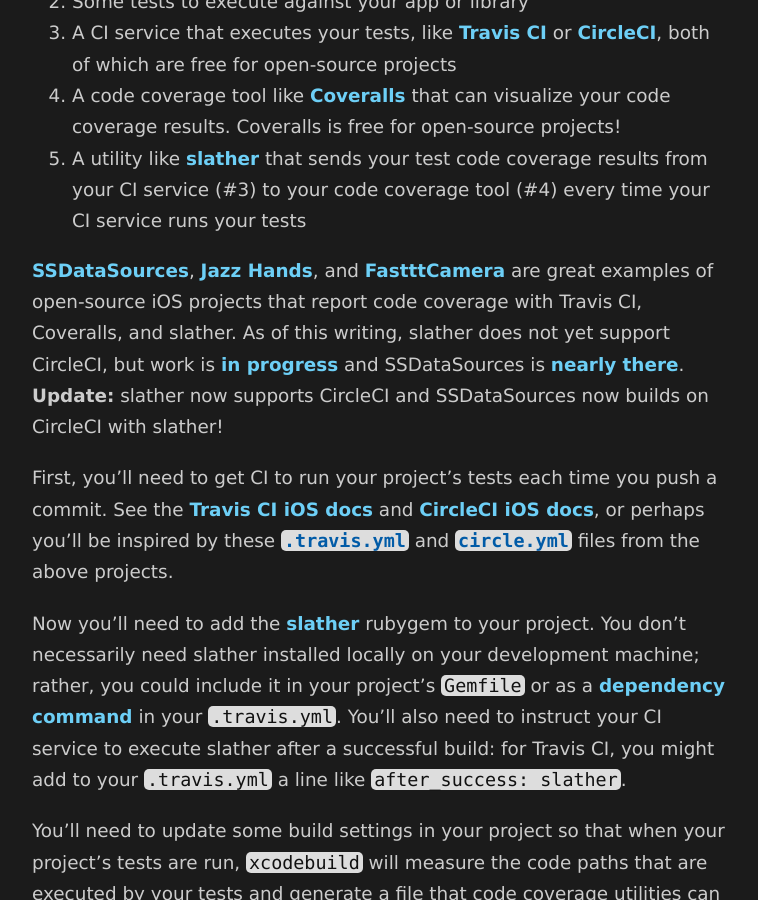
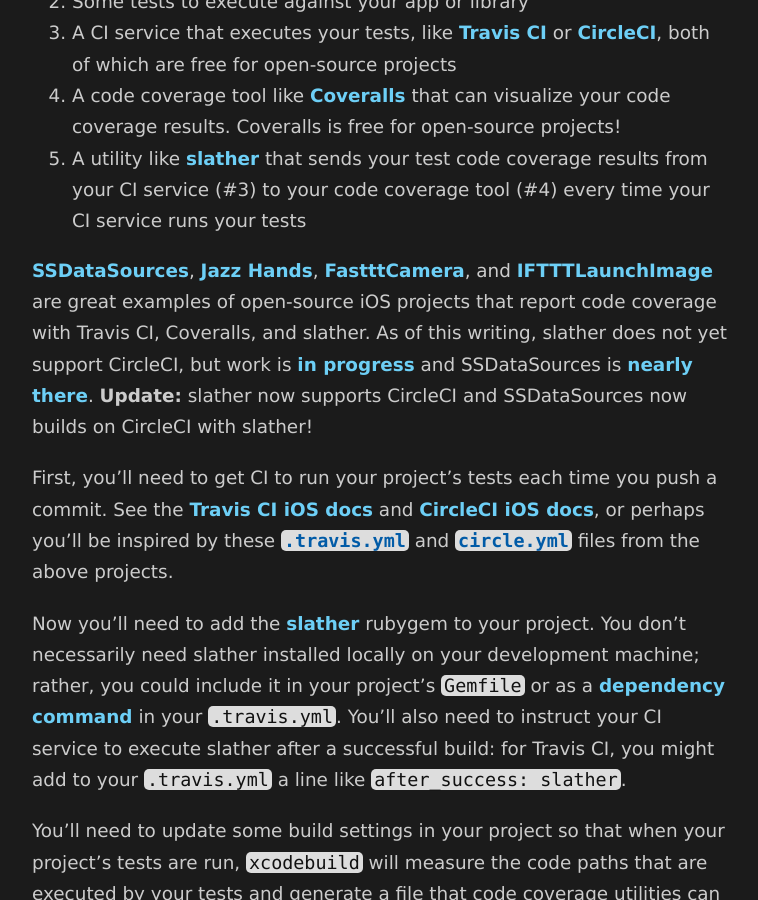
Before and after one commit to jhersh/list.her.sh, a Jekyll site: the page built from _posts/2015-03-11-ios-test-coverage-with-coveralls.md, in a window 1280 px wide and 900 px high, scrolled down 638 px. Shown: the whole window, without its empty margins (258-1016 px from the left). Built offline with Jekyll 4.4.1, drawn with Linux system fonts in a browser that asks for light colours; Markdown is read by kramdown in place of the engine named in the settings.

Commit message:
Add IFTTTLaunchImage example

```diff
--- a/_posts/2015-03-11-ios-test-coverage-with-coveralls.md
+++ b/_posts/2015-03-11-ios-test-coverage-with-coveralls.md
@@ -17,7 +17,7 @@ You will need:
 4. A code coverage tool like [Coveralls](https://coveralls.io) that can visualize your code coverage results. Coveralls is free for open-source projects!
 5. A utility like [slather](https://github.com/venmo/slather) that sends your test code coverage results from your CI service (#3) to your code coverage tool (#4) every time your CI service runs your tests
 
-[SSDataSources](https://github.com/splinesoft/SSDataSources), [Jazz Hands](https://github.com/IFTTT/JazzHands), and [FastttCamera](https://github.com/IFTTT/FastttCamera) are great examples of open-source iOS projects that report code coverage with Travis CI, Coveralls, and slather. As of this writing, slather does not yet support CircleCI, but work is [in progress](https://github.com/venmo/slather/pull/55) and SSDataSources is [nearly there](https://github.com/splinesoft/SSDataSources/pull/49). **Update:** slather now supports CircleCI and SSDataSources now builds on CircleCI with slather!
+[SSDataSources](https://github.com/splinesoft/SSDataSources), [Jazz Hands](https://github.com/IFTTT/JazzHands), [FastttCamera](https://github.com/IFTTT/FastttCamera), and [IFTTTLaunchImage](https://github.com/IFTTT/IFTTTLaunchImage) are great examples of open-source iOS projects that report code coverage with Travis CI, Coveralls, and slather. As of this writing, slather does not yet support CircleCI, but work is [in progress](https://github.com/venmo/slather/pull/55) and SSDataSources is [nearly there](https://github.com/splinesoft/SSDataSources/pull/49). **Update:** slather now supports CircleCI and SSDataSources now builds on CircleCI with slather!
 
 First, you'll need to get CI to run your project's tests each time you push a commit. See the [Travis CI iOS docs](http://docs.travis-ci.com/user/languages/objective-c/) and [CircleCI iOS docs](https://circleci.com/docs/ios), or perhaps you'll be inspired by these [`.travis.yml`](https://github.com/IFTTT/JazzHands/blob/master/.travis.yml) and [`circle.yml`](https://github.com/splinesoft/SPLUserActivity/blob/master/circle.yml) files from the above projects.
 
```
